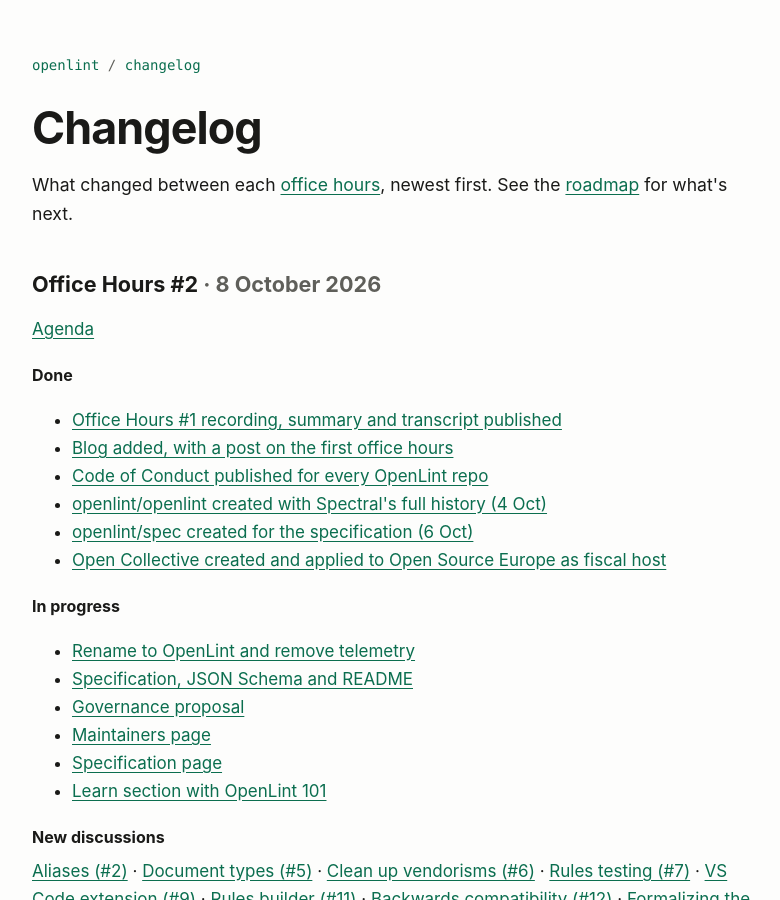
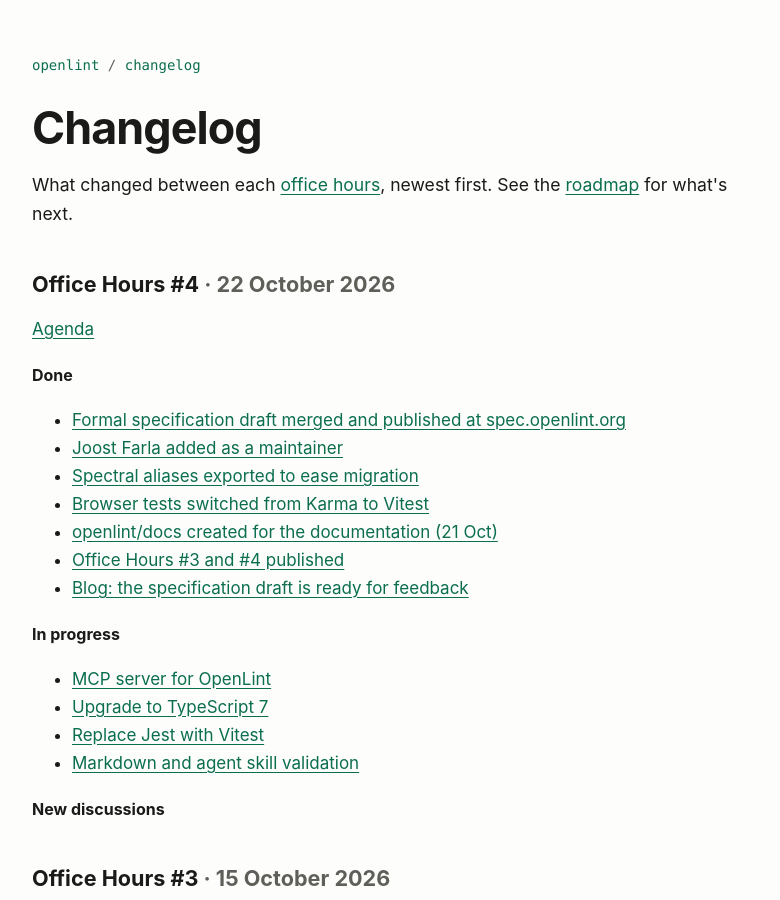
Before and after one commit to openlint/website, a Jekyll site: the page built from changelog/index.html, in a window 1280 px wide and 900 px high. Shown: the whole window, without its empty margins (248-1028 px from the left). Built offline with Jekyll 4.4.1, drawn with Linux system fonts in a browser that asks for light colours; some of the changed text lies outside the part shown.

Commit message:
Roadmap and changelog for Office Hours #3 and #4
Co-Authored-By: Claude Opus 5.5 <noreply@anthropic.com>

```diff
--- a/_data/changelog.yml
+++ b/_data/changelog.yml
@@ -1,4 +1,60 @@
 # One entry per office hours: what changed since the previous one. Newest first.
+- title: "Office Hours #4"
+  date: 2026-10-22
+  agenda: https://github.com/openlint/community/issues/35
+  done:
+    - text: "Formal specification draft merged and published at spec.openlint.org"
+      url: https://spec.openlint.org/v1/draft/
+    - text: Joost Farla added as a maintainer
+      url: https://github.com/openlint/community/pull/34
+    - text: Spectral aliases exported to ease migration
+      url: https://github.com/openlint/openlint/pull/15
+    - text: Browser tests switched from Karma to Vitest
+      url: https://github.com/openlint/openlint/pull/14
+    - text: "openlint/docs created for the documentation (21 Oct)"
+      url: https://github.com/openlint/docs
+    - text: "Office Hours #3 and #4 published"
+      url: https://openlint.org/meetings/
+    - text: "Blog: the specification draft is ready for feedback"
+      url: https://openlint.org/blog/2026/10/22/draft-specification-ready-for-feedback/
+  in_progress:
+    - text: MCP server for OpenLint
+      url: https://github.com/openlint/openlint/issues/13
+    - text: Upgrade to TypeScript 7
+      url: https://github.com/openlint/openlint/issues/9
+    - text: Replace Jest with Vitest
+      url: https://github.com/openlint/openlint/issues/17
+    - text: Markdown and agent skill validation
+      url: https://github.com/openlint/openlint/issues/11
+  discussions: []
+- title: "Office Hours #3"
+  date: 2026-10-15
+  agenda: https://github.com/openlint/community/issues/33
+  done:
+    - text: Governance adopted
+      url: https://github.com/openlint/community/blob/main/GOVERNANCE.md
+    - text: Maintainers page published
+      url: https://github.com/openlint/community/blob/main/MAINTAINERS.md
+    - text: Specification, JSON Schema and README merged
+      url: https://github.com/openlint/spec/pull/2
+    - text: Specification page and Learn section with OpenLint 101 added to the site
+      url: https://openlint.org/learn/
+    - text: Renaming continued and Node.js upgraded
+      url: https://github.com/openlint/openlint/pull/6
+    - text: "openlint/ruleset-documentation created (9 Oct)"
+      url: https://github.com/openlint/ruleset-documentation
+    - text: "Office Hours #2 published, with a blog post"
+      url: https://openlint.org/blog/
+  in_progress:
+    - text: Formal specification draft
+      url: https://github.com/openlint/spec/pull/3
+  discussions:
+    - { number: 27, title: Support for case-sensitivity }
+    - { number: 28, title: Custom functions and expression language }
+    - { number: 29, title: Backwards compatibility testing }
+    - { number: 30, title: AI-enabled code reviews }
+    - { number: 31, title: Tracing why a rule has fired }
+    - { number: 32, title: MCP server and API }
 - title: "Office Hours #2"
   date: 2026-10-08
   agenda: https://github.com/openlint/community/issues/26
--- a/_data/roadmap.yml
+++ b/_data/roadmap.yml
@@ -1,7 +1,7 @@
 # The OpenLint roadmap, derived from each week's office hours agenda.
 # status: done | in-progress | discussion | unclaimed
-as_of: 2026-10-08
-source: https://github.com/openlint/community/issues/26
+as_of: 2026-10-22
+source: https://github.com/openlint/community/issues/35
 areas:
   - name: Specification
     summary: The ruleset format, its normative text, and conformance.
@@ -9,7 +9,8 @@ areas:
       - name: Formal Specification
         status: in-progress
         links:
-          - { label: "spec#2", url: "https://github.com/openlint/spec/pull/2" }
+          - { label: "spec.openlint.org", url: "https://spec.openlint.org/v1/draft/" }
+          - { label: "spec#3", url: "https://github.com/openlint/spec/pull/3" }
           - { label: "discussion #13", url: "https://github.com/orgs/openlint/discussions/13" }
       - name: Backwards Compatibility
         status: discussion
@@ -24,15 +25,17 @@ areas:
         status: discussion
         links: [{ label: "discussion #7", url: "https://github.com/orgs/openlint/discussions/7" }]
       - name: Education
-        status: in-progress
+        status: done
         links:
-          - { label: "website#12", url: "https://github.com/openlint/website/pull/12" }
+          - { label: "OpenLint 101", url: "https://openlint.org/learn/" }
           - { label: "discussion #25", url: "https://github.com/orgs/openlint/discussions/25" }
       - { name: Tool Conformance Suite (spec side), status: unclaimed }
       - { name: Modular Rulesets, status: unclaimed }
       - { name: Rules Federation, status: unclaimed }
       - { name: Industry Rulesets, status: unclaimed }
-      - { name: Custom Functions, status: unclaimed }
+      - name: Custom Functions
+        status: discussion
+        links: [{ label: "discussion #28", url: "https://github.com/orgs/openlint/discussions/28" }]
       - { name: Autofix, status: unclaimed }
       - { name: Ratings, status: unclaimed }
       - { name: CI/CD, status: unclaimed }
@@ -46,13 +49,15 @@ areas:
         status: in-progress
         links: [{ label: "openlint/openlint", url: "https://github.com/openlint/openlint" }]
       - name: Remove Telemetry
-        status: in-progress
-        links: [{ label: "openlint#1", url: "https://github.com/openlint/openlint/pull/1" }]
+        status: done
+        links: [{ label: "openlint#2", url: "https://github.com/openlint/openlint/issues/2" }]
       - name: Supply Chain Health
         status: in-progress
-        links: [{ label: "openlint#3", url: "https://github.com/openlint/openlint/issues/3" }]
+        links:
+          - { label: "openlint#9 TypeScript 7", url: "https://github.com/openlint/openlint/issues/9" }
+          - { label: "openlint#17 vitest", url: "https://github.com/openlint/openlint/issues/17" }
       - name: Docker Implementation
-        status: in-progress
+        status: done
         links: [{ label: "openlint#4", url: "https://github.com/openlint/openlint/issues/4" }]
       - name: VS Code Extension
         status: discussion
@@ -69,8 +74,14 @@ areas:
       - { name: CI/CD Pipeline Package, status: unclaimed }
       - { name: Ecosystem Support, status: unclaimed }
       - { name: Tool Conformance Suite, status: unclaimed }
-      - { name: Ruleset Documentation Generation, status: unclaimed }
-      - { name: MCP Server and API, status: unclaimed }
+      - name: Ruleset Documentation Generation
+        status: in-progress
+        links: [{ label: "openlint/ruleset-documentation", url: "https://github.com/openlint/ruleset-documentation" }]
+      - name: MCP Server and API
+        status: in-progress
+        links:
+          - { label: "openlint#13", url: "https://github.com/openlint/openlint/issues/13" }
+          - { label: "discussion #32", url: "https://github.com/orgs/openlint/discussions/32" }
       - { name: Reporting, status: unclaimed }
       - { name: "Coverage: rule logic", status: unclaimed }
       - { name: "Coverage: documents", status: unclaimed }
@@ -78,14 +89,14 @@ areas:
     summary: Governance, maintainers, home, funding and the website.
     items:
       - name: Governance
-        status: in-progress
+        status: done
         links:
-          - { label: "community#17", url: "https://github.com/openlint/community/pull/17" }
+          - { label: "GOVERNANCE.md", url: "https://github.com/openlint/community/blob/main/GOVERNANCE.md" }
           - { label: "discussion #16", url: "https://github.com/orgs/openlint/discussions/16" }
       - name: Maintainers
-        status: in-progress
+        status: done
         links:
-          - { label: "community#21", url: "https://github.com/openlint/community/pull/21" }
+          - { label: "MAINTAINERS.md", url: "https://github.com/openlint/community/blob/main/MAINTAINERS.md" }
           - { label: "discussion #19", url: "https://github.com/orgs/openlint/discussions/19" }
       - name: Home
         status: in-progress
```
